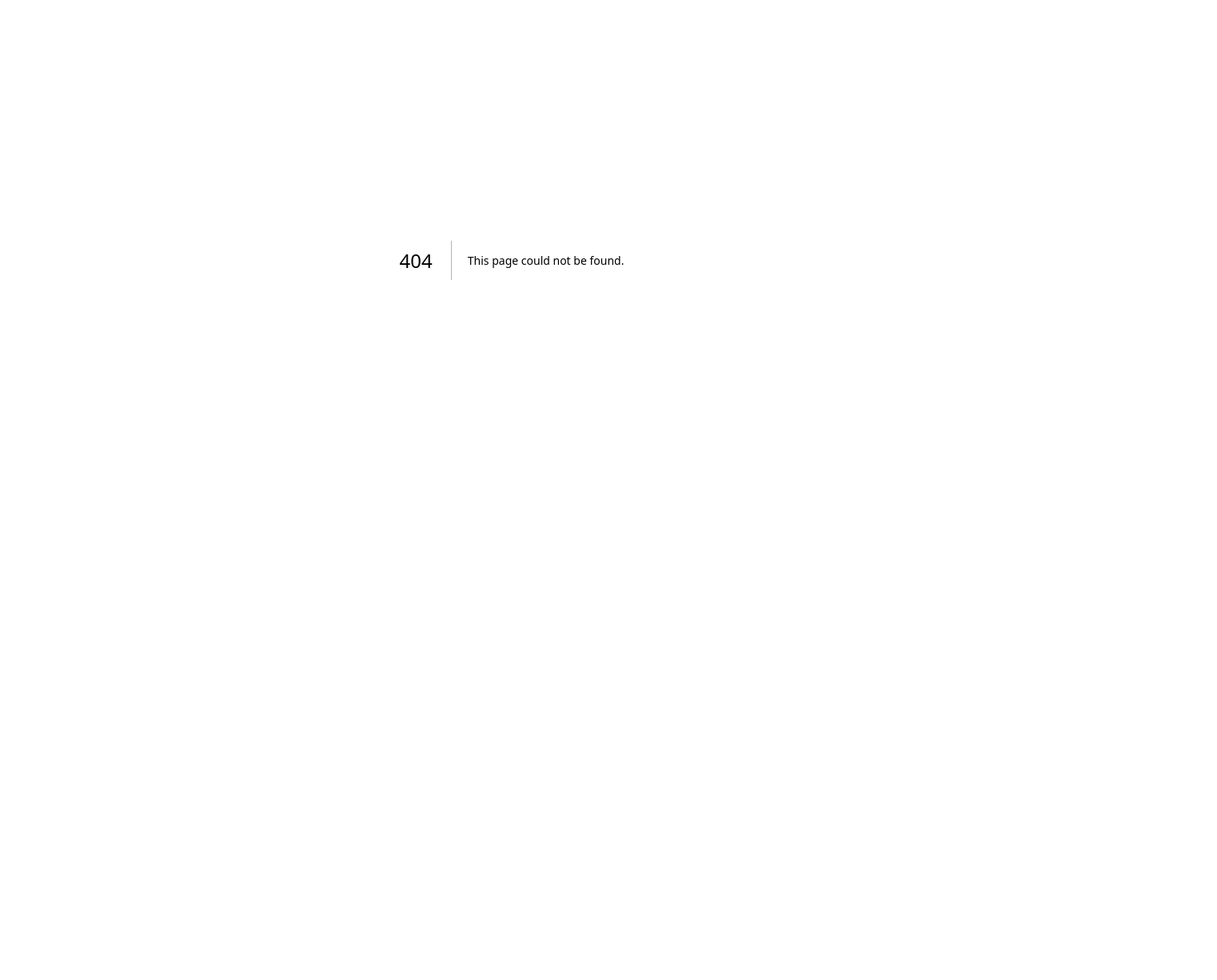
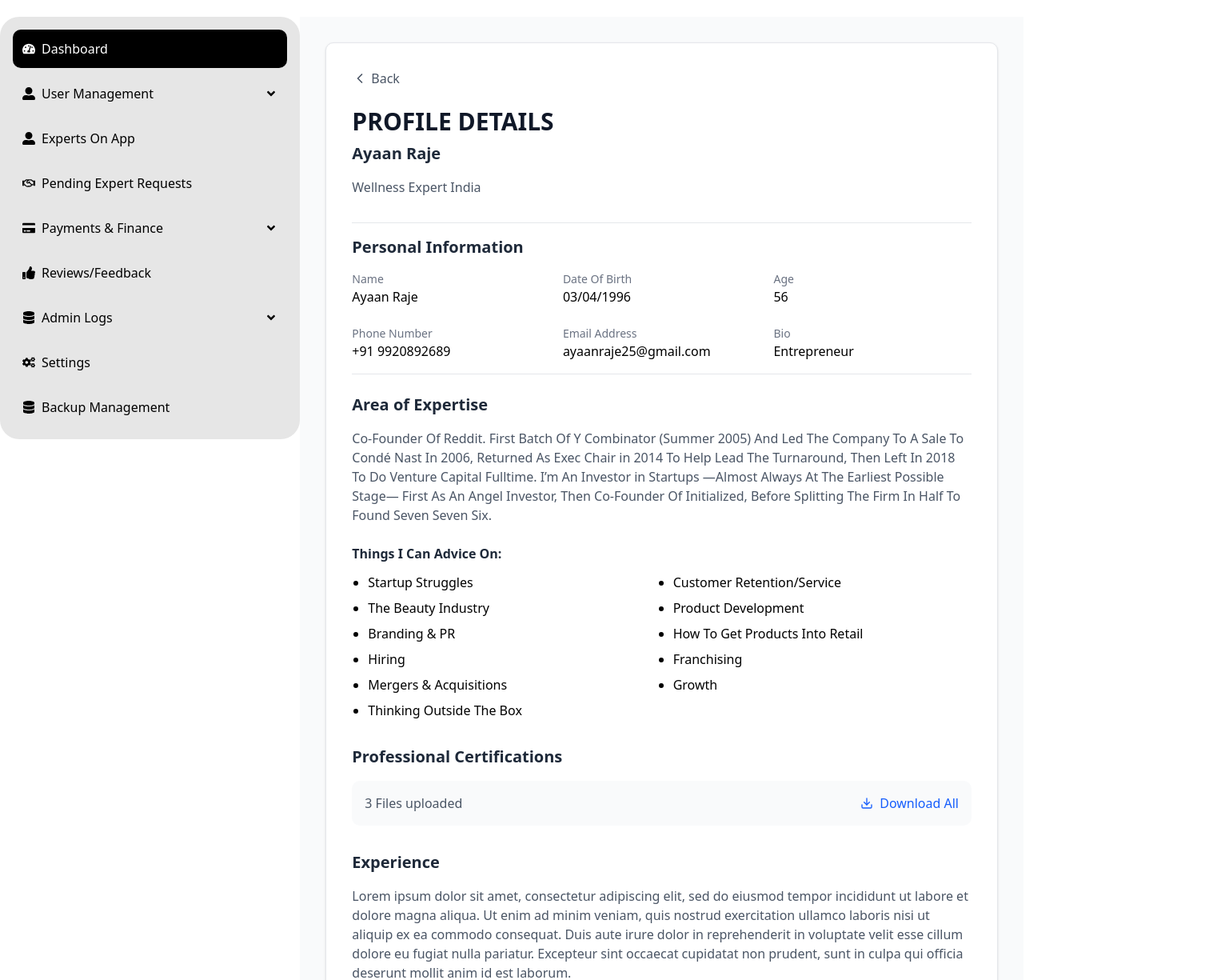
Before and after one commit to Sattam87amd/AMD_Admin_Portal, a Next.js app: page /pendingexpertsrequestprofile in a window 1280 px wide. Before the commit this address had no page. Shown: the part 75-1300 px from the top of the page at 80% size, 1522 px wide, since content can reach past the window. Before the commit the page ends 800 px from the top, so only its background shows below. Built offline with nearby package versions, Linux system fonts and the light colour scheme.

Commit message:
created the pendingexpertsrequestprofile page

```diff
--- /dev/null
+++ b/src/app/pendingexpertsrequestprofile/page.jsx
@@ -0,0 +1,25 @@
+import Footer from '@/components/Layout/Footer'
+import Navbar from '@/components/Layout/Navbar'
+import AdminSidebar from '@/components/Layout/Sidebar'
+import PendingExpertsRequestProfile from '@/components/PendingExpertsRequestProfile/PendingExpertsRequestProfile'
+import React from 'react'
+
+
+const page = () => {
+  return (
+    <div>
+      <Navbar/>
+      <div className='flex '>
+        <div className='w-[400px]'>
+      <AdminSidebar/>
+        </div>
+      <PendingExpertsRequestProfile/>
+      </div>
+
+      <Footer/>
+
+    </div>
+  )
+}
+
+export default page
--- a/src/components/PendingExpertsRequest/PendingExpertsRequest.jsx
+++ b/src/components/PendingExpertsRequest/PendingExpertsRequest.jsx
@@ -172,7 +172,7 @@ const PendingExpertsRequest = () => {
         <button
           onClick={nextPage}
           disabled={currentPage === totalPages}
-          className={`p-2 ${currentPage === totalPages ? 'text-gray-300' : 'text-gray-600'}`}
+          className={`p-2 ${currentPage === totalPages ? 'text-red-500' : 'text-gray-600'}`}
         >
           <IoIosArrowForward size={20} />
         </button>
--- /dev/null
+++ b/src/components/PendingExpertsRequestProfile/PendingExpertsRequestProfile.jsx
@@ -0,0 +1,117 @@
+"use client";
+
+import React from "react";
+import { ChevronLeft, Download } from "lucide-react";
+
+const PendingExpertsRequestProfile = () => {
+  return (
+    <div className="min-h-screen bg-gray-50 p-8">
+      <div className="mx-auto max-w-4xl bg-white rounded-lg shadow-sm border border-gray-200 p-8">
+        {/* Header */}
+        <button className="mb-6 flex items-center text-gray-600 hover:text-gray-800">
+          <ChevronLeft className="mr-1" size={20} />
+          Back
+        </button>
+
+        <h1 className="text-3xl font-bold text-gray-900 mb-2">PROFILE DETAILS</h1>
+        <h2 className="text-xl font-semibold text-gray-800 mb-4">Ayaan Raje</h2>
+        <p className="text-gray-600 mb-8">Wellness Expert India</p>
+
+        <div className="border-t border-b border-gray-200 py-4 my-6">
+          <h3 className="text-xl font-semibold text-gray-800 mb-4">Personal Information</h3>
+
+          {/* Personal Info Table */}
+          <div className="grid grid-cols-1 md:grid-cols-3 gap-4 mb-6">
+            <div>
+              <p className="text-sm text-gray-500">Name</p>
+              <p className="font-medium">Ayaan Raje</p>
+            </div>
+            <div>
+              <p className="text-sm text-gray-500">Date Of Birth</p>
+              <p className="font-medium">03/04/1996</p>
+            </div>
+            <div>
+              <p className="text-sm text-gray-500">Age</p>
+              <p className="font-medium">56</p>
+            </div>
+          </div>
+
+          <div className="grid grid-cols-1 md:grid-cols-3 gap-4">
+            <div>
+              <p className="text-sm text-gray-500">Phone Number</p>
+              <p className="font-medium">+91 9920892689</p>
+            </div>
+            <div>
+              <p className="text-sm text-gray-500">Email Address</p>
+              <p className="font-medium">ayaanraje25@gmail.com</p>
+            </div>
+            <div>
+              <p className="text-sm text-gray-500">Bio</p>
+              <p className="font-medium">Entrepreneur</p>
+            </div>
+          </div>
+        </div>
+
+        {/* Area of Expertise */}
+        <div className="mb-8">
+          <h3 className="text-xl font-semibold text-gray-800 mb-4">Area of Expertise</h3>
+          <p className="text-gray-600 mb-4">
+            Co-Founder Of Reddit. First Batch Of Y Combinator (Summer 2005) And Led The Company To A Sale To Condé Nast In 2006, Returned As Exec Chair in 2014 To Help Lead The Turnaround, Then Left In 2018 To Do Venture Capital Fulltime. I’m An Investor in Startups —Almost Always At The Earliest Possible Stage— First As An Angel Investor, Then Co-Founder Of Initialized, Before Splitting The Firm In Half To Found Seven Seven Six.
+          </p>
+
+          <h4 className="font-semibold text-gray-800 mt-6 mb-3">Things I Can Advice On:</h4>
+          <ul className="grid grid-cols-1 md:grid-cols-2 gap-2 list-disc pl-5">
+            <li>Startup Struggles</li>
+            <li>Customer Retention/Service</li>
+            <li>The Beauty Industry</li>
+            <li>Product Development</li>
+            <li>Branding & PR</li>
+            <li>How To Get Products Into Retail</li>
+            <li>Hiring</li>
+            <li>Franchising</li>
+            <li>Mergers & Acquisitions</li>
+            <li>Growth</li>
+            <li>Thinking Outside The Box</li>
+          </ul>
+        </div>
+
+        {/* Professional Certifications */}
+        <div className="mb-8">
+          <h3 className="text-xl font-semibold text-gray-800 mb-4">Professional Certifications</h3>
+          <div className="flex items-center justify-between bg-gray-50 p-4 rounded-lg">
+            <span className="text-gray-600">3 Files uploaded</span>
+            <button className="flex items-center text-blue-600 hover:text-blue-800">
+              <Download className="mr-2" size={16} />
+              Download All
+            </button>
+          </div>
+        </div>
+
+        {/* Experience */}
+        <div className="mb-8">
+          <h3 className="text-xl font-semibold text-gray-800 mb-4">Experience</h3>
+          <p className="text-gray-600">
+            Lorem ipsum dolor sit amet, consectetur adipiscing elit, sed do eiusmod tempor incididunt ut labore et dolore magna aliqua. Ut enim ad minim veniam, quis nostrud exercitation ullamco laboris nisi ut aliquip ex ea commodo consequat. Duis aute irure dolor in reprehenderit in voluptate velit esse cillum dolore eu fugiat nulla pariatur. Excepteur sint occaecat cupidatat non prudent, sunt in culpa qui officia deserunt mollit anim id est laborum.
+          </p>
+        </div>
+
+        {/* Instagram */}
+        <div>
+          <div className="flex items-center justify-between mb-2">
+            <label className="text-sm font-medium text-gray-700">
+              Instagram username
+              <span className="text-gray-400 ml-1">(optional)</span>
+            </label>
+          </div>
+          <input
+            type="text"
+            className="w-full p-2 border border-gray-300 rounded-md focus:ring-2 focus:ring-blue-500 focus:border-blue-500"
+            placeholder="Enter Instagram username"
+          />
+        </div>
+      </div>
+    </div>
+  );
+};
+
+export default PendingExpertsRequestProfile;
```
